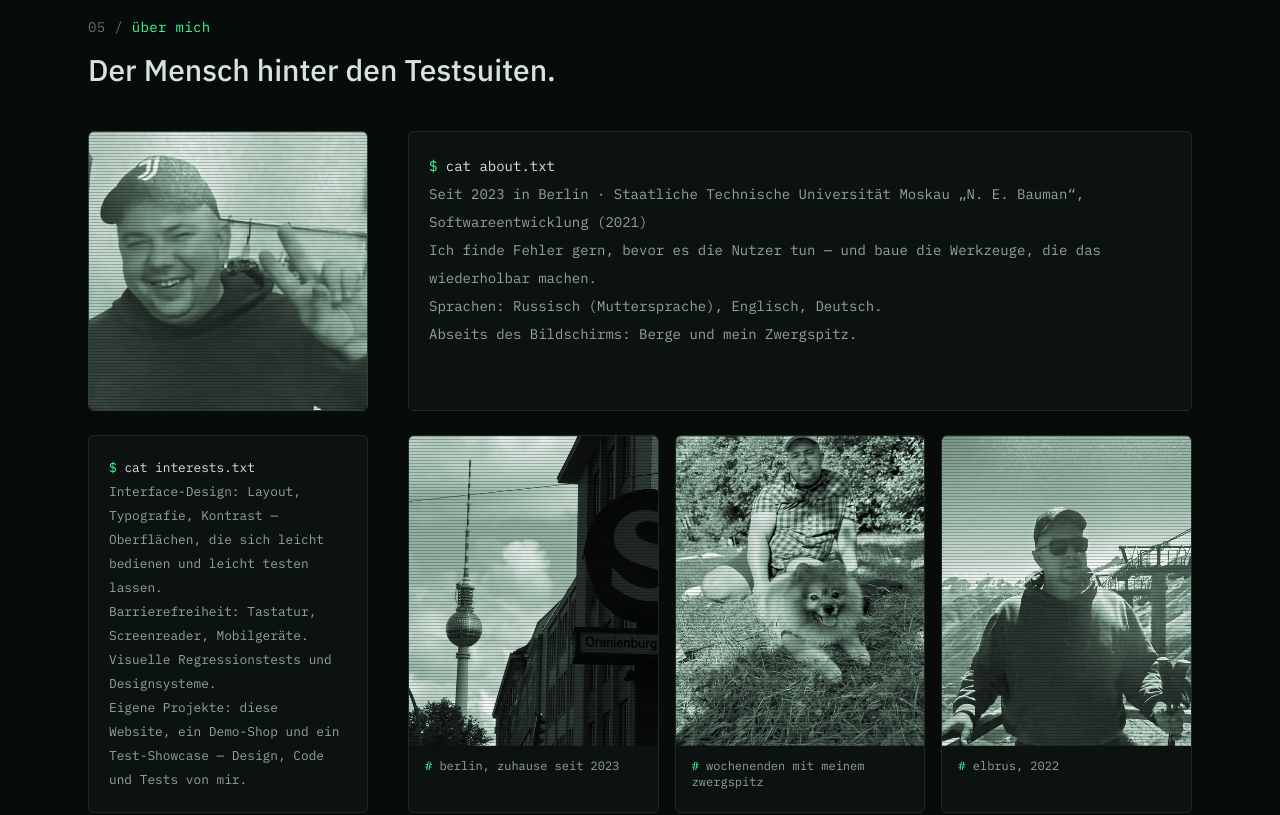
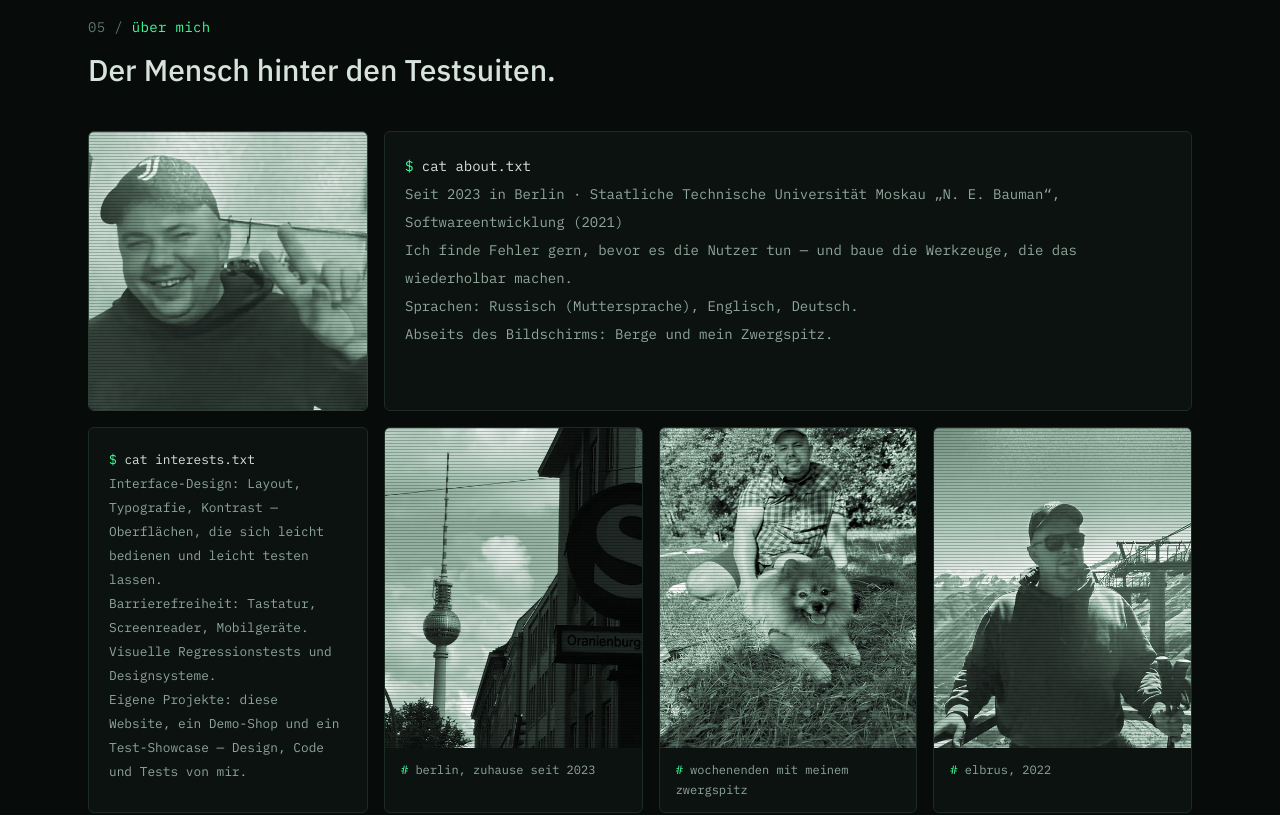
Before and after one commit to deniscyborg/portfolio, a Next.js app: page /de/ in a window 1280 px wide. Shown: the part 5320-6135 px from the top of the page. Built offline with nearby package versions, Linux system fonts and the light colour scheme; no server answers.

Commit message:
Portfolio: about — equal gaps between all cards, aligned photos

```diff
--- a/src/components/home/About.tsx
+++ b/src/components/home/About.tsx
@@ -25,7 +25,7 @@ export function About({ dict }: { dict: Dictionary }) {
   const t = dict.about;
   return (
     <Section id="about" index="05" title={t.title} lead={t.lead}>
-      <div className="grid gap-6 lg:grid-cols-[280px_1fr] lg:gap-x-10">
+      <div className="grid gap-4 lg:grid-cols-[280px_1fr]">
         <figure className="bracket relative self-start overflow-hidden rounded-md border border-line-strong">
           <VhsPortrait alt={t.portraitAlt} />
         </figure>
@@ -36,8 +36,8 @@ export function About({ dict }: { dict: Dictionary }) {
 
         <ul className="grid gap-4 sm:grid-cols-3">
           {t.cards.map((card) => (
-            <li key={card.image} className="overflow-hidden rounded-md border border-line bg-panel">
-              <div className="scanlines relative">
+            <li key={card.image} className="flex flex-col overflow-hidden rounded-md border border-line bg-panel">
+              <div className="scanlines relative aspect-[4/5] flex-1">
                 <Photo
                   name={card.image}
                   widths={[480, 960]}
@@ -45,11 +45,11 @@ export function About({ dict }: { dict: Dictionary }) {
                   width={960}
                   height={1200}
                   alt={card.alt}
-                  className="aspect-[4/5] w-full object-cover grayscale transition duration-300 hover:grayscale-0"
+                  className="absolute inset-0 h-full w-full object-cover grayscale transition duration-300 hover:grayscale-0"
                 />
                 <div className="pointer-events-none absolute inset-0 bg-phosphor/15 mix-blend-color" />
               </div>
-              <p className="px-4 py-3 font-mono text-xs text-dim">
+              <p className="px-4 py-3 font-mono text-xs leading-5 text-dim sm:min-h-16">
                 <span className="text-phosphor">#</span> {card.caption}
               </p>
             </li>
```
